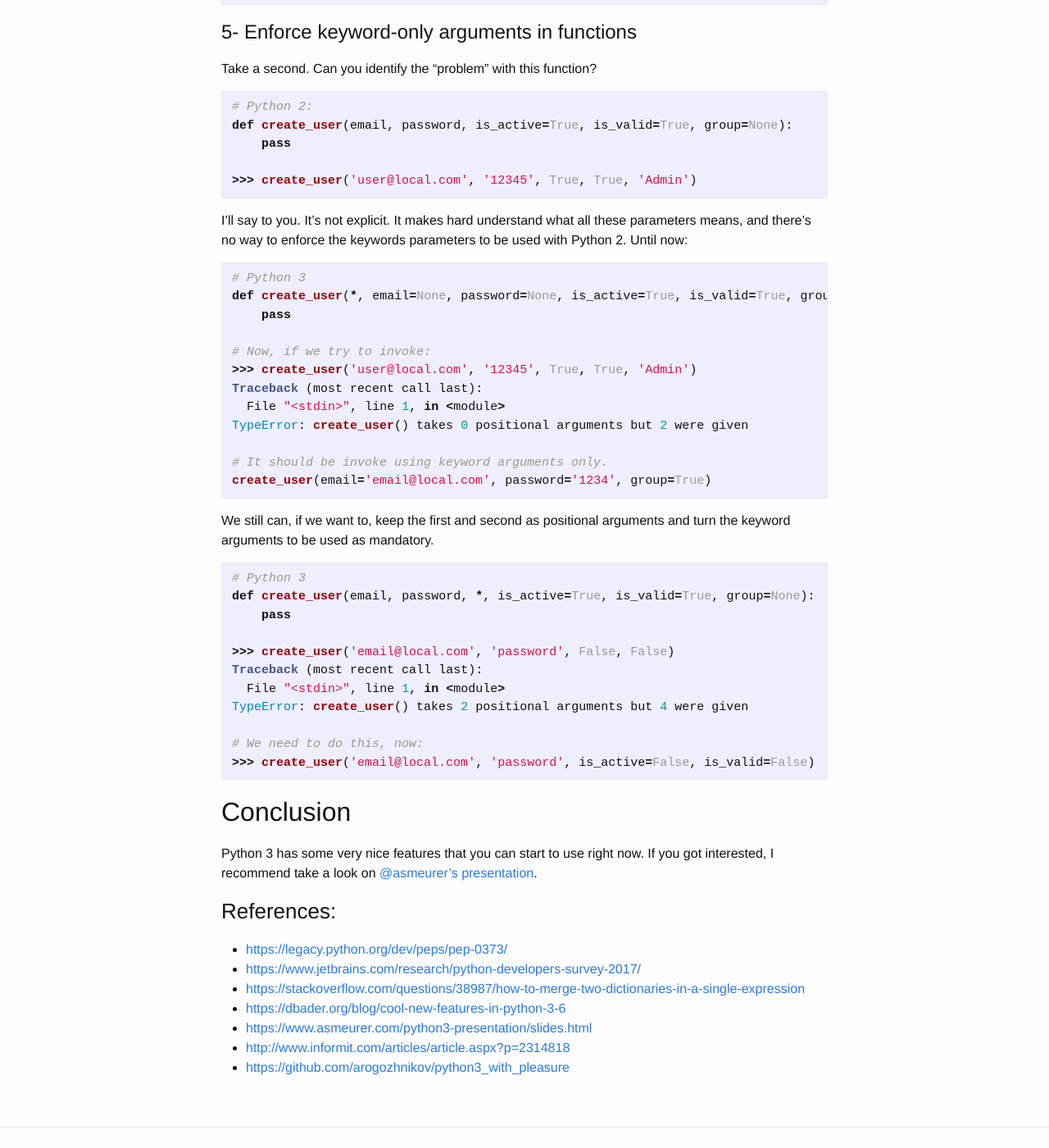
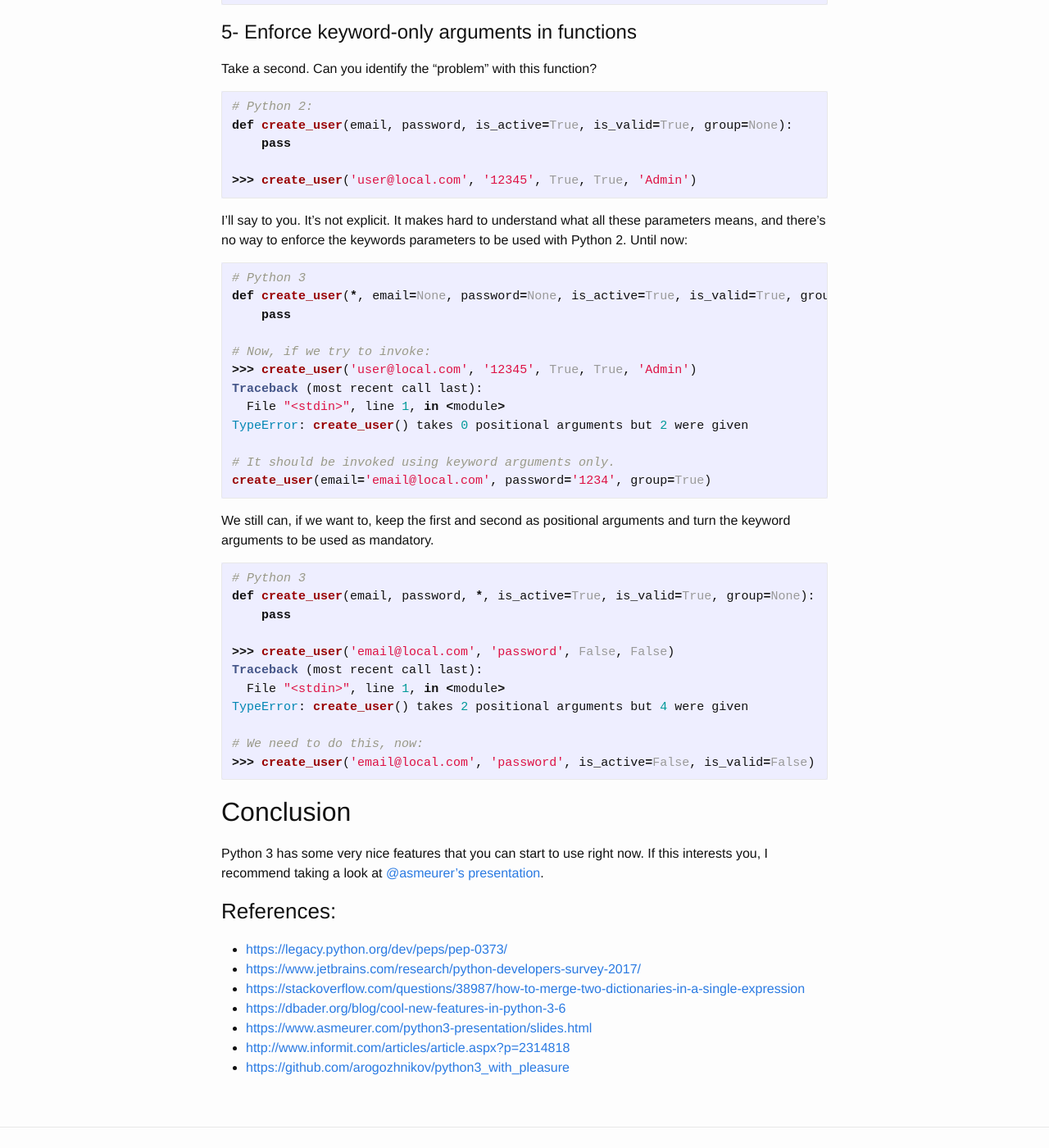
Before and after one commit to bcfurtado/bcfurtado.github.io, a Jekyll site: the page built from _posts/2019-03-17-five-python-3-features-that-you-can-start-to-use-right-now.md, in a window 1280 px wide and 1400 px high, scrolled down 2744 px. Shown: the whole window at 82% size. Built offline with Jekyll 4.4.1, drawn with Linux system fonts in a browser that asks for light colours; some of the changed text lies outside the part shown.

Commit message:
Fix typos on "Five Python 3 features" post

````diff
--- a/_posts/2019-03-17-five-python-3-features-that-you-can-start-to-use-right-now.md
+++ b/_posts/2019-03-17-five-python-3-features-that-you-can-start-to-use-right-now.md
@@ -152,7 +152,7 @@ def create_user(email, password, is_active=True, is_valid=True, group=None):
 >>> create_user('user@local.com', '12345', True, True, 'Admin')
 ```
 
-I'll say to you. It's not explicit. It makes hard understand what all
+I'll say to you. It's not explicit. It makes hard to understand what all
 these parameters means, and there's no way to enforce the keywords
 parameters to be used with Python 2. Until now:
 
@@ -167,7 +167,7 @@ Traceback (most recent call last):
   File "<stdin>", line 1, in <module>
 TypeError: create_user() takes 0 positional arguments but 2 were given
 
-# It should be invoke using keyword arguments only.
+# It should be invoked using keyword arguments only.
 create_user(email='email@local.com', password='1234', group=True)
 ```
 
@@ -191,7 +191,7 @@ TypeError: create_user() takes 2 positional arguments but 4 were given
 
 ## Conclusion
 Python 3 has some very nice features that you can start to use right
-now. If you got interested, I recommend take a look on
+now. If this interests you, I recommend taking a look at
 [@asmeurer's][4] [presentation][5].
 
 
````
Also changed, not shown: other parts of _posts/2019-03-17-five-python-3-features-that-you-can-start-to-use-right-now.md (+2 -2 lines).
